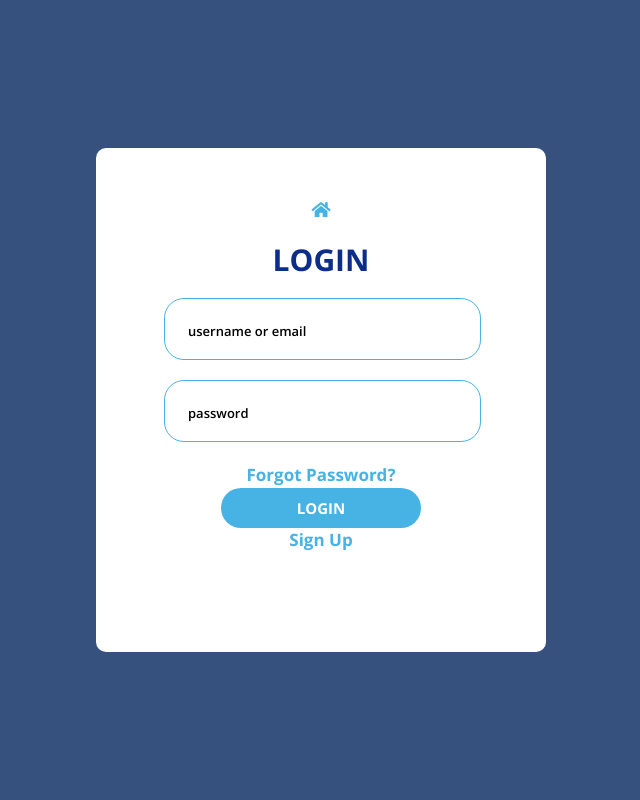
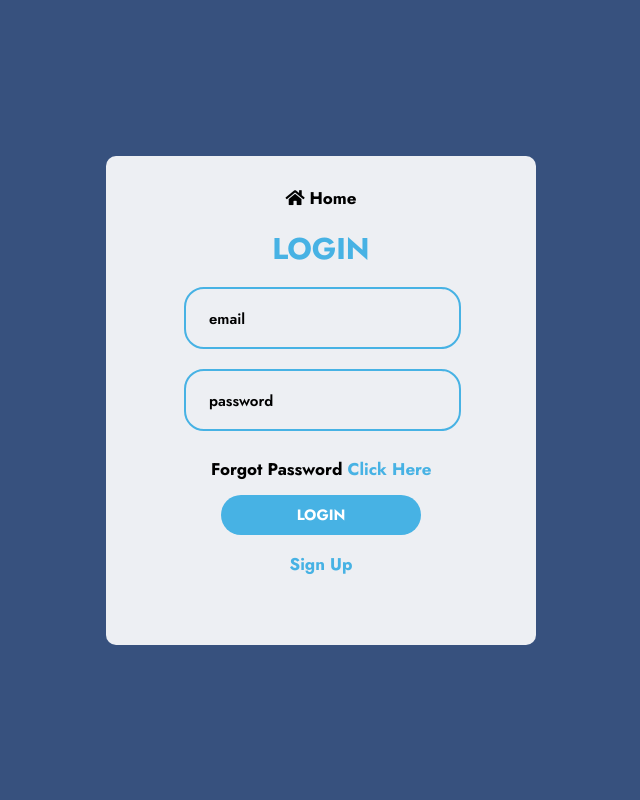
Before and after one commit to Kenechvkwv/freeawoof, a PHP site: page /login.html in a window 1280 px wide. Shown: the whole page, without its empty margins (319-959 px from the left). Run offline with PHP 8.4, Linux system fonts and the light colour scheme.

Commit message:
a little touch on the login page

```diff
--- a/login.html
+++ b/login.html
@@ -22,13 +22,13 @@
 
 <body>
 
-    <div class="container-freeawoof">
+    <div class="container-muse">
 
-        <div class="freeawoof-login">
+        <div class="muse-login">
 
             <div class="backhome">
 
-                <a href="index.html"><i class="fa fa-home"></i></a>
+                <a href="index.html"><i class="fa fa-home"></i> <span>Home</span></a>
 
             </div>
 
@@ -38,35 +38,35 @@
                     Login
                 </span>
 
-                <div class="freeawoof10 validate-input" data-validate="Enter username or email">
+                <div class="muse10 validate-input" data-validate="Enter your email">
 
-                    <input class="freeawoof10" type="text" name="username" placeholder="username or email">
-                    <span class="focus-freeawoof10"></span>
+                    <input class="muse10" type="text" name="email" placeholder="email">
+                    <span class="focus-muse10"></span>
 
                 </div>
 
-                <div class="freeawoof10 validate-input" data-validate="Enter password">
+                <div class="muse12 validate-input" data-validate="Enter password">
 
-                    <input class="freeawoof10" type="password" name="pass" placeholder="password">
-                    <span class="focus-freeawoof10"></span>
+                    <input class="muse10" type="password" name="pass" placeholder="password">
+                    <span class="focus-muse10"></span>
 
                 </div>
 
                 <div class="forgotpassword">
 
-                    <span><a class="click2" href="#">Forgot Password?</a></span>
+                    <span>Forgot Password <a class="click2" href="#">Click Here</a></span>
 
                 </div>
 
-                <div class="container-freeawoof10-button">
+                <div class="container-muse10-button">
 
-                    <button class="freeawoof10-btn"> <a class="loginP" href="#">Login</a></button>
+                    <button class="muse10-btn"> <a class="loginP" href="#">Login</a></button>
 
                 </div>
 
                 <div class="text-center">
 
-                    <a href="#" class="text1"> Sign Up </a>
+                    <a href="signup.html" class="text1"> Sign Up </a>
 
                 </div>
 
@@ -76,7 +76,6 @@
 
     </div>
 
-
 </body>
 
 </html>
--- a/styles/css/login.css
+++ b/styles/css/login.css
@@ -10,14 +10,18 @@ body {
     font-size: 1rem;
     font-weight: 400;
     line-height: 1.5;
-    color: #000000;
+    color: #212529;
+}
+
+a, span {
+    font-family: "Jost", sans-serif;
 }
 
 div {
     display: block;
 }
 
-.container-freeawoof {
+.container-muse {
         width: 100%;
         min-height: 100vh;
         display: flex;
@@ -25,7 +29,6 @@ div {
         justify-content: center;
         align-items: center;
         padding: 15px;
-        /* background-image: url(../img/close-up-image-mans-hands-wristwatch-typing-laptop.jpg); */
         background-color: #37517e;
         background-repeat: no-repeat;
         background-size: cover;
@@ -34,15 +37,15 @@ div {
         z-index: 1;
 }
 
-.freeawoof-login {
-    width: 450px;
-    background:rgb(255, 255, 255);
+.muse-login {
+    width: 430px;
+    background:rgba(255, 255, 255, 0.911);
     border-radius: 10px;
     overflow: hidden;
-    padding-top: 100px;
-    padding-bottom: 100px;
-    padding-right: 45px;
-    padding-left: 45px;
+    padding-top: 80px;
+    padding-bottom: 50px;
+    padding-right: 55px;
+    padding-left: 55px;
 }
 
 .loginform {
@@ -51,18 +54,18 @@ div {
 
 .login-title {
     display: block;
-    font-family: "Open Sans", sans-serif;
+    font-family: "Jost", sans-serif;
     font-size: 30px;
     font-weight: bold;
     text-transform: uppercase;
-    color: #0c2e8a;
+    color: #47b2e4;
     line-height: 1.2;
     text-align: center;
     padding-bottom: 20px;
     margin-top: 20px;
 }
 
-.freeawoof10 {
+.muse10 {
     width: 100%;
     position: relative;
     background-color: rgba(15, 15, 15, 0.85);
@@ -74,8 +77,8 @@ div {
     position: relative;
 }
 
-.freeawoof10 {
-    font-family: "Open Sans", sans-serif;
+.muse10 {
+    font-family: "Jost", sans-serif;
     font-size: 17px;
     color: #000000;
     line-height: 1.2;
@@ -101,43 +104,62 @@ input {
     display: inline-block;
     cursor: text;
     padding: 1px 2px;
-    border-width: 1.5px;
+    border-width: 2px;
     border-style: solid;
     border-color: #47b2e4;
     margin: 0rem;
     border-image: initial;
     font-weight: bold;
     font-size: 17px;
-    font-family: "Open Sans", sans-serif;
+    font-family: "Raleway", sans-serif;
     color: internal-light-dark(black, white);
-    /* box-shadow:0 0px 15px 0px rgba(72, 72, 73, 0.398); */
 }
 
 ::placeholder{
     color: rgb(0, 0, 0);
-    font-size: 13px;
+    font-size: 15px;
     font-weight: 600;
 }
 
-.focus-freeawoof10 {
+.focus-muse10 {
     display: block;
     position: absolute;
-    width: 100%;
-    height: 100%;
+    width: 50%;
+    height: 50%;
     top: 0;
     left: 0;
     pointer-events: none;
     border-radius: 20px;
 }
 
-.container-freeawoof10-button {
+.muse12 {
+    width: 100%;
+    position: relative;
+    background-color: #fff;
+    border-radius: 20px;
+    margin-bottom: 25px;
+}
+
+.muse12 {
+    font-family: "Jost", sans-serif;
+    font-size: 17px;
+    color: #0c2e8a;
+    line-height: 1.2;
+    display: block;
+    width: 100%;
+    height: 50px;
+    background: transparent;
+    padding: 0 20px 0 23px;
+}
+
+.container-muse10-button {
     width: 100%;
     display: flex;
     flex-wrap: wrap;
     justify-content: center;
 }
 
-.freeawoof10-btn {
+.muse10-btn {
     display: flex;
     justify-content: center;
     align-items: center;
@@ -145,12 +167,12 @@ input {
     min-width: 200px;
     height: 40px;
     background-color: #47b2e4;
-    border-radius: 25px;
-    font-family: "Open Sans", sans-serif;
+    border-radius: 30px;
+    font-family: "Raleway", sans-serif;
     font-size: 15px;
     font-weight: bold;
-    color: #37517e;
-    line-height: 1.2;
+    color: #fff;
+    line-height: 2;
     text-transform: uppercase;
     transition: all 0.4s;
 }
@@ -168,20 +190,21 @@ button:focus {
 }
 
 .loginP {
-    color: rgb(255, 255, 255);
+    color: #fff;
     text-decoration: none;
 }
 
 .loginP:hover {
-    color: #37517e;
+    color: #73c5eb;
 }
 
 .forgotpassword {
-    padding-left: -30px;
+    padding-left: 50px;
     font-size: 17px;
     font-weight: 300;
-    font-family: "Open Sans", sans-serif;
-    text-align: center;
+    line-height: 3;
+    color: black;
+    font-family: "Jost", sans-serif;
 }
 
 .click2 {
@@ -192,7 +215,7 @@ button:focus {
 .forgotpassword a {
     font-size: 17px;
     font-weight: 700;
-    font-family: "Open Sans", sans-serif;
+    font-family: "Jost", sans-serif;
 }
 
 .text1 {
@@ -201,31 +224,27 @@ button:focus {
     font-size: 17px;
     font-weight: 800;
     color: #47b2e4;
-    font-family: "Open Sans", sans-serif;
-    line-height: 1.4;
+    font-family: "Jost", sans-serif;
+    line-height: 3.5;
 }
 
 .backhome {
     margin-top: -50px;
-    /* padding-left: -10px; */
+    padding-left: -40px;
     text-align: center;
 }
 
 .backhome a i {
-    color: #47b2e4;
+    color: black;
     font-size: 17px;
 }
 
 span {
     color: black;
     font-size: 17px;
-    font-weight: 800;
+    font-weight: 700;
 }
 
 .backhome a {
     text-decoration: none;
 }
-
-a:hover {
-    color: #37517e;
-}
```
Also changed, not shown: signup.html (+55 -0 lines).
